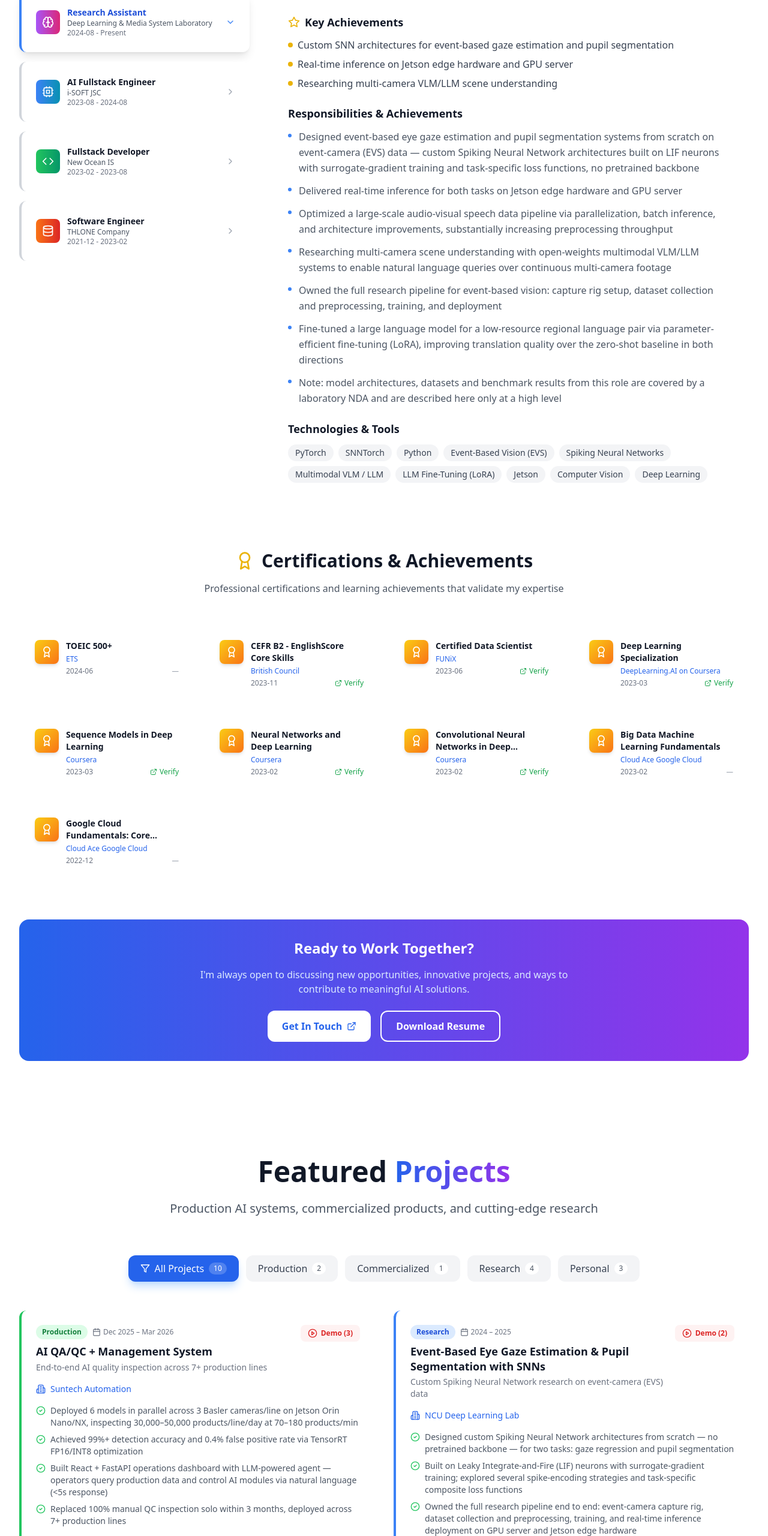
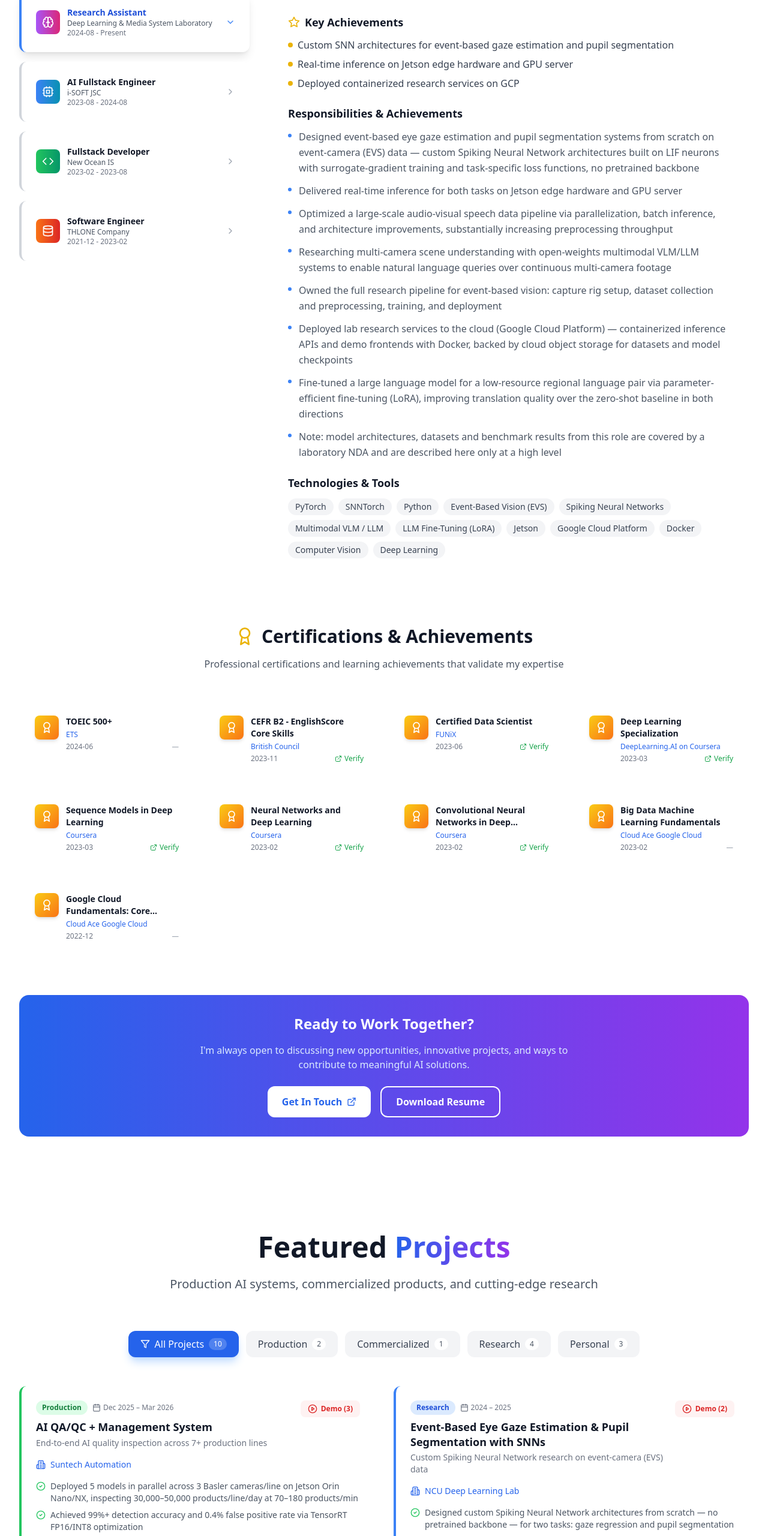
Before and after one commit to ngocthien2306/ai-engineer-portfolio, a React (Vite) app: page / in a window 1280 px wide. Shown: the part 4865-7426 px from the top of the page at 60% size. Built offline with nearby package versions, Linux system fonts and the light colour scheme.

Commit message:
Fix model count to 5, add GCP to NCU role

```diff
--- a/src/data/mock/projects.ts
+++ b/src/data/mock/projects.ts
@@ -43,7 +43,7 @@
     endDate: 'Mar 2026',
     stack: ['YOLO', 'TensorRT', 'ONNX', 'Jetson Orin Nano/NX', 'Basler Camera', 'React', 'FastAPI', 'MongoDB'],
     highlights: [
-      'Deployed 6 models in parallel across 3 Basler cameras/line on Jetson Orin Nano/NX, inspecting 30,000–50,000 products/line/day at 70–180 products/min',
+      'Deployed 5 models in parallel across 3 Basler cameras/line on Jetson Orin Nano/NX, inspecting 30,000–50,000 products/line/day at 70–180 products/min',
       'Achieved 99%+ detection accuracy and 0.4% false positive rate via TensorRT FP16/INT8 optimization',
       'Built React + FastAPI operations dashboard with LLM-powered agent — operators query production data and control AI modules via natural language (<5s response)',
       'Replaced 100% manual QC inspection solo within 3 months, deployed across 7+ production lines'
@@ -156,7 +156,6 @@
       'Built the full pipeline from event-stream preprocessing to real-time inference on Jetson edge hardware',
       'Privacy-friendly by design — event streams carry motion, not identifiable imagery'
     ],
-    confidential: 'Model architectures, sensor configuration and evaluation results are withheld under a laboratory NDA.',
     videos: [
       { embedUrl: 'https://drive.google.com/file/d/1WpBoKFJoz6AbCE4UUD7dUszqyzAwn7Cg/preview', type: 'gdrive', title: 'Fall Detection & Tracking Demo' }
     ]
--- a/src/data/static/experience.ts
+++ b/src/data/static/experience.ts
@@ -24,7 +24,7 @@
     description: [
       'Architected and deployed end-to-end AI QA/QC system across 7+ production lines at a global agri-commodity processing facility, eliminating 100% manual inspection (sole developer)',
       'Optimized YOLO inference pipeline on Jetson Orin Nano/NX via TensorRT + ONNX, achieving 99%+ accuracy and 0.4% false positive rate at 70–180 products/minute',
-      'Deployed 6 models in parallel across 3 Basler cameras per line on Jetson Orin Nano/NX, inspecting 30,000–50,000 products/line/day',
+      'Deployed 5 models in parallel across 3 Basler cameras per line on Jetson Orin Nano/NX, inspecting 30,000–50,000 products/line/day',
       'Built React + FastAPI operations dashboard with 6 modules: live camera feed, AI toggle, audit log, historical analytics, and LLM-powered agent for operator queries',
       'Delivered full system in 3 months, from model training to multi-line production rollout across 7+ lines',
       'LLM-powered agent enables operators to query production data and control AI modules via natural language (<5s response)'
@@ -61,6 +61,7 @@
       'Optimized a large-scale audio-visual speech data pipeline via parallelization, batch inference, and architecture improvements, substantially increasing preprocessing throughput',
       'Researching multi-camera scene understanding with open-weights multimodal VLM/LLM systems to enable natural language queries over continuous multi-camera footage',
       'Owned the full research pipeline for event-based vision: capture rig setup, dataset collection and preprocessing, training, and deployment',
+      'Deployed lab research services to the cloud (Google Cloud Platform) — containerized inference APIs and demo frontends with Docker, backed by cloud object storage for datasets and model checkpoints',
       'Fine-tuned a large language model for a low-resource regional language pair via parameter-efficient fine-tuning (LoRA), improving translation quality over the zero-shot baseline in both directions',
       'Note: model architectures, datasets and benchmark results from this role are covered by a laboratory NDA and are described here only at a high level'
     ],
@@ -73,13 +74,15 @@
       'Multimodal VLM / LLM',
       'LLM Fine-Tuning (LoRA)',
       'Jetson',
+      'Google Cloud Platform',
+      'Docker',
       'Computer Vision',
       'Deep Learning'
     ],
     highlights: [
       'Custom SNN architectures for event-based gaze estimation and pupil segmentation',
       'Real-time inference on Jetson edge hardware and GPU server',
-      'Researching multi-camera VLM/LLM scene understanding'
+      'Deployed containerized research services on GCP'
     ]
   },
   {
```
